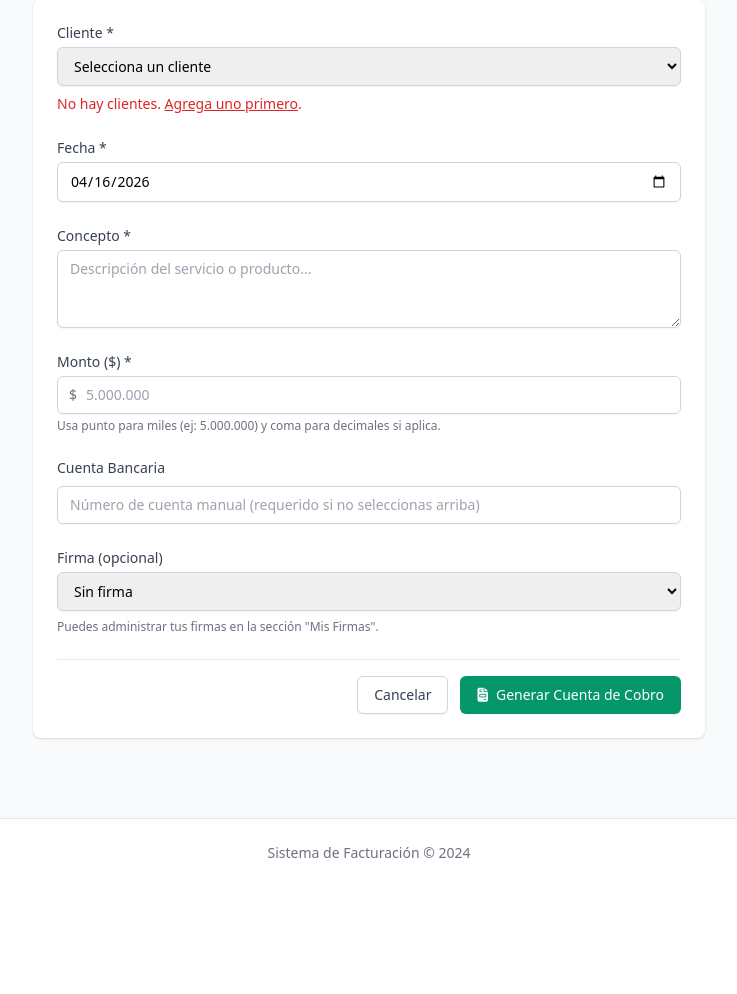
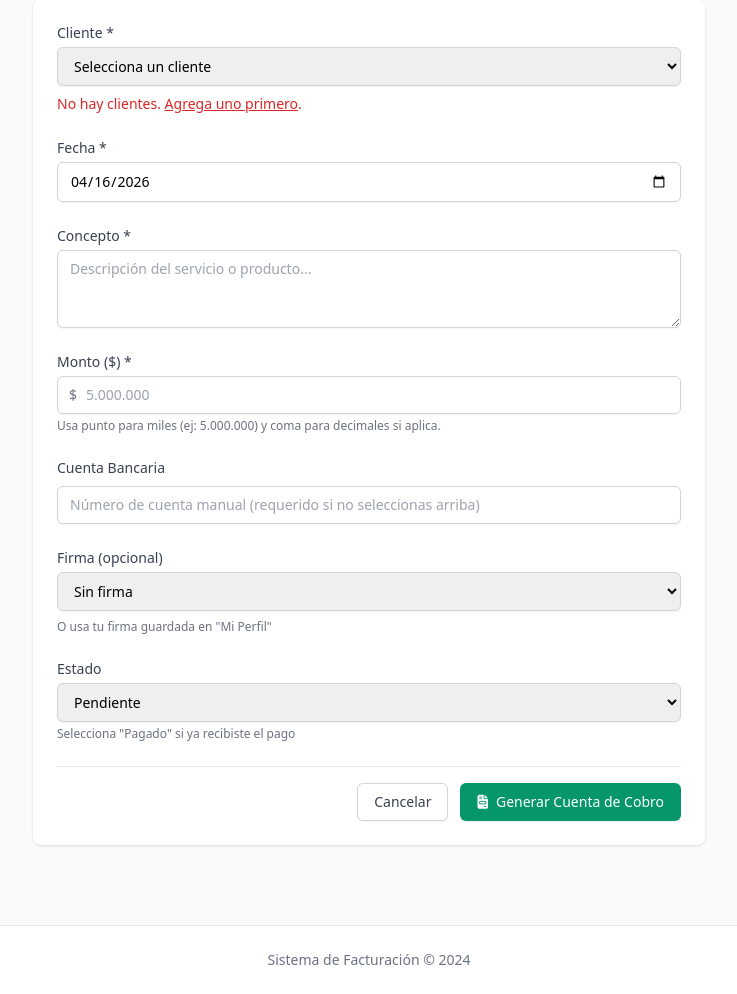
Before and after one commit to Eglism11/web-facturacion, a Flask app: page /cuentas/nueva in a window 1280 px wide. Shown: the part 209-1203 px from the top of the page, without its empty margins (271-1008 px from the left). Before the commit the page ends 1067 px from the top, so only its background shows below. Run offline with Flask 3, Linux system fonts and the light colour scheme; the visitor is signed in with stand-in values (Sample User, id 1); data that the repository does not hold is empty; parts of the project's set-up code (start-up, migrations or seed data) failed here and were passed over; some libraries are stand-ins or nearby versions.

Commit message:
fix: toast messages, estado en crear cuenta, boton eliminar cliente

```diff
--- a/app.py
+++ b/app.py
@@ -361,7 +361,7 @@ def guardar_firma_base64():
         firma.archivo = filename
     db.session.commit()
 
-    return {'success': True}
+    return {'success': True, 'message': 'Firma guardada correctamente'}
 
 
 @app.route('/perfil/firma/upload', methods=['POST'])
@@ -414,7 +414,7 @@ def subir_firma_procesada():
         firma.archivo = processed_filename
     db.session.commit()
 
-    return {'success': True}
+    return {'success': True, 'message': 'Firma procesada correctamente'}
 
 @app.route('/')
 @login_required
@@ -595,6 +595,8 @@ def crear_cuenta():
         ).count() + 1
         numero_factura = f"FAC-{year}-{count:04d}"
 
+        estado = request.form.get('estado', 'pendiente')
+
         cuenta = Cuenta(
             cliente_id=cliente_id,
             concepto=concepto,
@@ -603,7 +605,7 @@ def crear_cuenta():
             fecha_documento=fecha_documento,
             firma_id=firma_id,
             numero_cuenta_pago=numero_cuenta_pago,
-            estado='pendiente'
+            estado=estado
         )
         db.session.add(cuenta)
         db.session.commit()
--- a/templates/clientes/list.html
+++ b/templates/clientes/list.html
@@ -79,6 +79,9 @@
                             <td class="px-6 py-4 whitespace-nowrap text-right text-sm font-medium">
                                 <a href="{{ url_for('ver_cliente', id=cliente.id) }}" class="text-indigo-600 hover:text-indigo-900 mr-3">Ver</a>
                                 <a href="{{ url_for('editar_cliente', id=cliente.id) }}" class="text-gray-600 hover:text-gray-900 mr-3">Editar</a>
+                                <form method="POST" action="{{ url_for('eliminar_cliente', id=cliente.id) }}" class="inline" onsubmit="return confirm('¿Eliminar cliente {{ cliente.nombre }}?')">
+                                    <button type="submit" class="text-red-600 hover:text-red-900">Eliminar</button>
+                                </form>
                             </td>
                         </tr>
                     {% endfor %}
--- a/templates/cuentas/create.html
+++ b/templates/cuentas/create.html
@@ -109,8 +109,21 @@
                     {% endfor %}
                 </select>
                 <p class="mt-2 text-xs text-gray-500">
-                    Puedes administrar tus firmas en la sección "Mis Firmas".
+                    O usa tu firma guardada en "Mi Perfil"
                 </p>
+            </div>
+
+            <!-- Estado -->
+            <div>
+                <label for="estado" class="block text-sm font-medium text-gray-700">
+                    Estado
+                </label>
+                <select name="estado" id="estado"
+                        class="mt-1 block w-full border border-gray-300 rounded-md shadow-sm py-2 px-3 focus:outline-none focus:ring-indigo-500 focus:border-indigo-500 sm:text-sm">
+                    <option value="pendiente">Pendiente</option>
+                    <option value="pagado">Pagado</option>
+                </select>
+                <p class="mt-1 text-xs text-gray-500">Selecciona "Pagado" si ya recibiste el pago</p>
             </div>
 
             <!-- Actions -->
```
Also changed, not shown: templates/perfil.html (+4 -4 lines).
